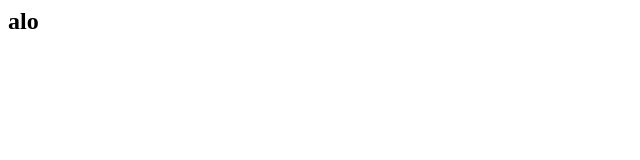
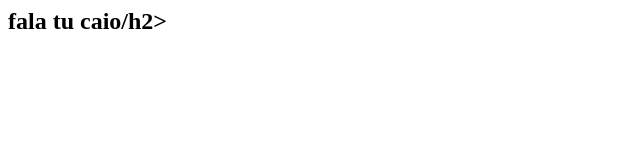
Before and after one commit to caioPonick/site_brecho, a plain HTML site: page index.html in a window 1280 px wide. Shown: the whole page, without its empty margins (0-640 px from the left). Drawn offline with Linux system fonts and the light colour scheme.

Commit message:
UPDATE- alo caio

```diff
--- a/index.html
+++ b/index.html
@@ -6,6 +6,6 @@
     <link rel="stylesheet" href="style.css">
 </head>
 <body>
-    <h2>alo</h2>
+    <h2>fala tu caio/h2>
 </body>
 </html>
```
